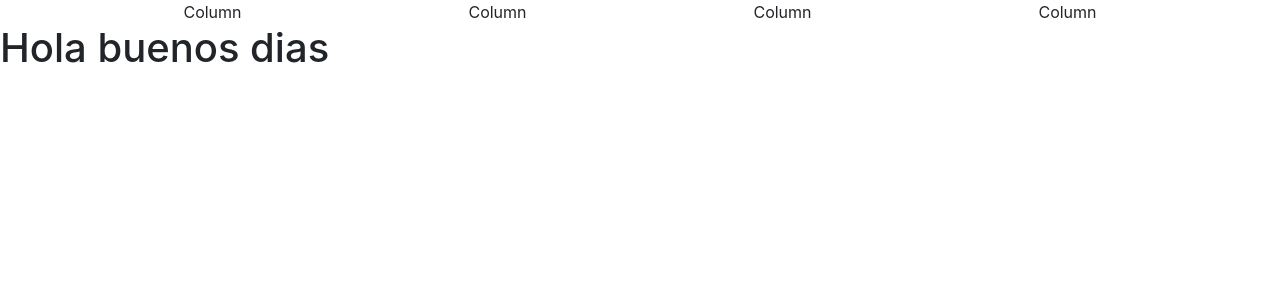
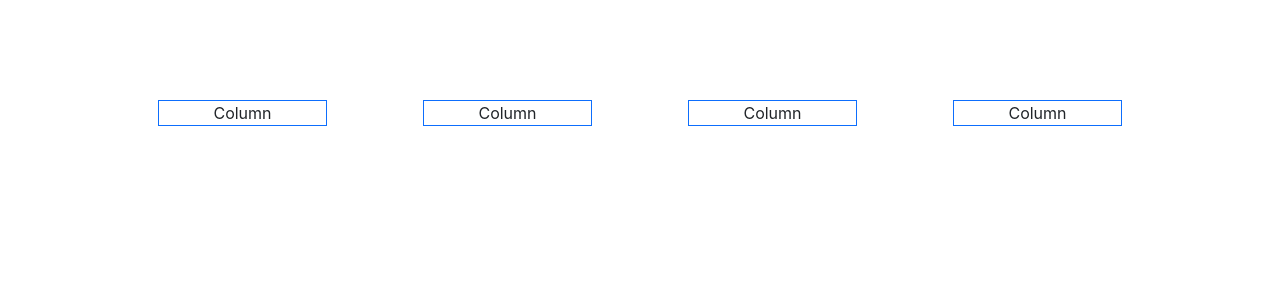
Before and after one commit to Morales-73/Kanban, a React (Create React App) app: page / in a window 1280 px wide. Shown: the top 300 px of the page. Built offline with nearby package versions, Linux system fonts and the light colour scheme; the HTML template or start-up script is replaced by a standard one.

Commit message:
Columnas
Columnas

```diff
--- a/src/App.jsx
+++ b/src/App.jsx
@@ -5,7 +5,6 @@ function App() {
   return (
     <>
       <Columna/>
-      <h1>Hola buenos dias</h1>
     </>
   );
 }
--- a/src/components/Columna.jsx
+++ b/src/components/Columna.jsx
@@ -3,18 +3,18 @@ import React from 'react'
 const Columna = () => {
   return (
     <>
-          <div className="container text-center">
-              <div class="row">
-                  <div class="col">
+          <div className="container text-center p-1">
+              <div class="row p-5">
+                  <div class="col border border-primary pl-3 pr-3 m-5">
                       Column
                   </div>
-                  <div class="col">
+                  <div class="col border border-primary pl-3 pr-3 m-5">
                       Column
                   </div>
-                  <div class="col">
+                  <div class="col border border-primary pl-3 pr-3 m-5">
                       Column
                   </div>
-                  <div class="col">
+                  <div class="col border border-primary pl-3 pr-3 m-5">
                       Column
                   </div>
               </div>
```
